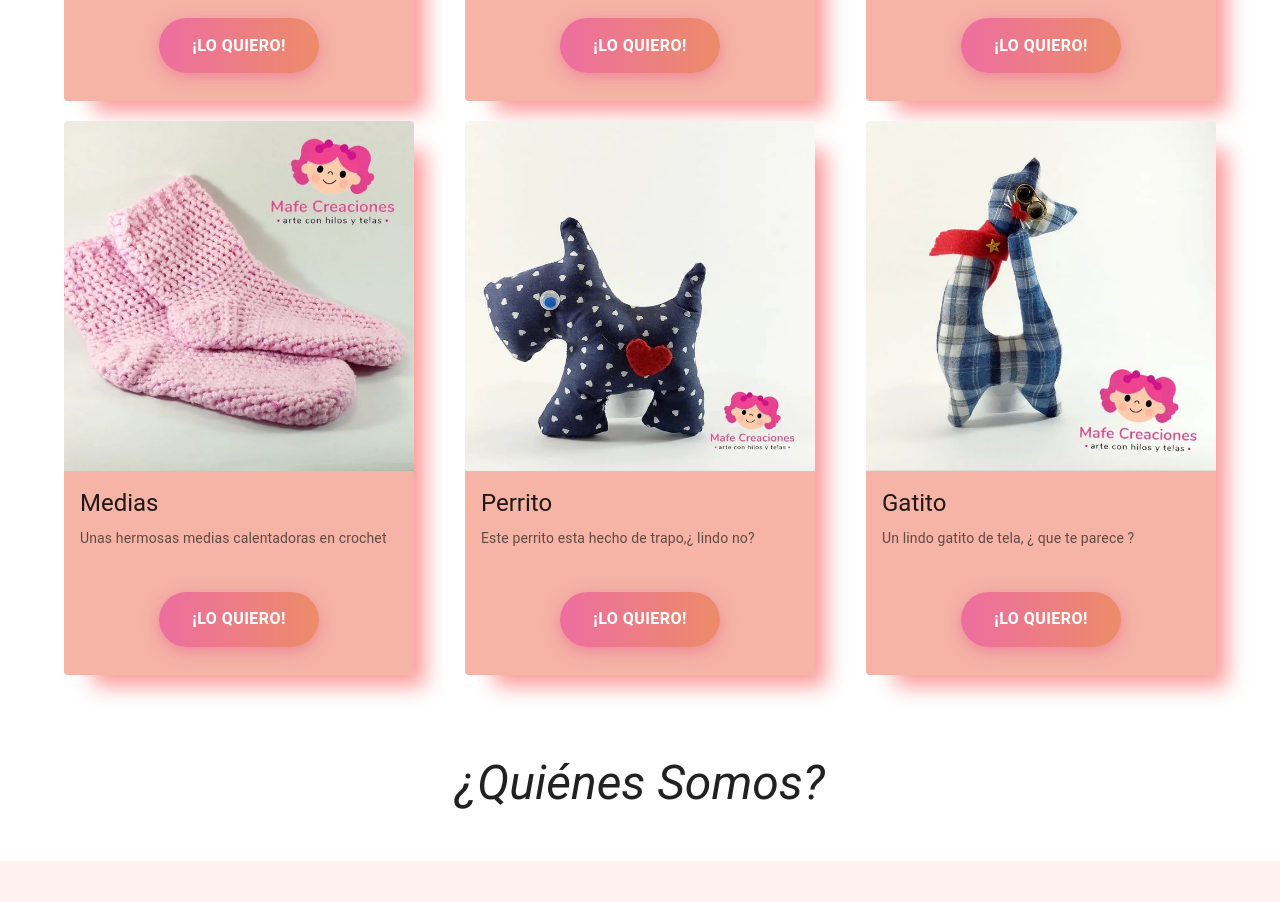
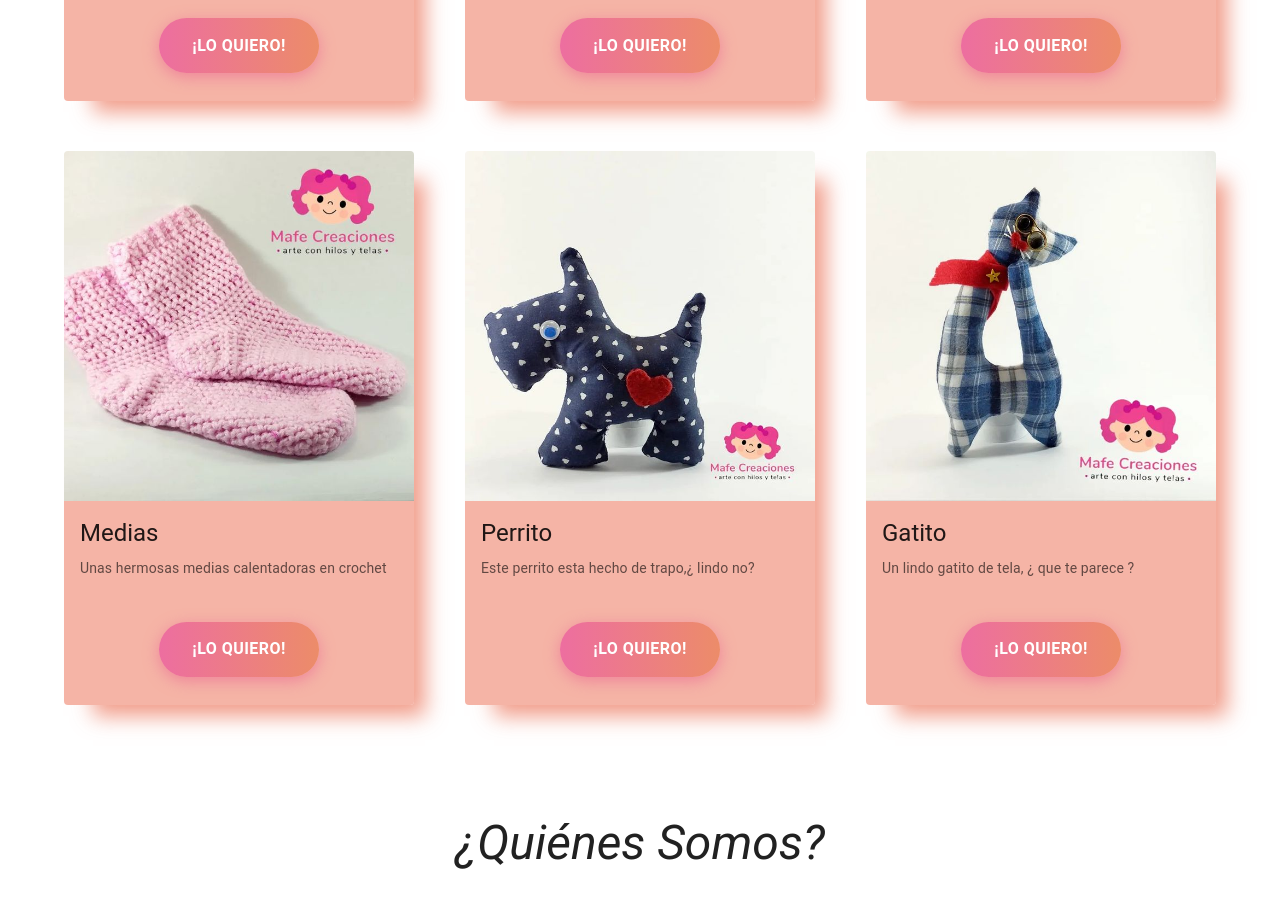
Before and after one commit to DiegoCP17/MafeCreaciones-Web, a React (Create React App) app: page / in a window 1280 px wide. Shown: the part 1220-2122 px from the top of the page. Built offline with nearby package versions, Linux system fonts and the light colour scheme.

Commit message:
Nevos estilos

```diff
--- a/src/components/AboutUs/StyleAboutUs.js
+++ b/src/components/AboutUs/StyleAboutUs.js
@@ -53,7 +53,7 @@ export const StyledImg = styled.img`
   max-width: 450px;
   max-height: 600px;
   object-fit: cover;
-  transition: all 0.3s ease-in-out; /* Agregar una transición suave */
+  transition: all 0.3s ease-in-out;
 
   && {
     height: 450px;
@@ -61,7 +61,7 @@ export const StyledImg = styled.img`
 
   &:hover {
     transform: scale(1.1);
-    box-shadow: 20px 20px 20px -10px rgba(244, 0, 0, 0.4);
+    box-shadow: 20px 20px 20px -10px rgba(238, 131, 107, 0.8);
   }
 `;
 
--- a/src/components/Gallery/StyleGallery.js
+++ b/src/components/Gallery/StyleGallery.js
@@ -12,9 +12,16 @@ import {
 
 export const StyledCard = styled(Card)`
   max-width: 350px;
+  margin-bottom: 30px;
   width: calc(33.33% - 20px);
   && {
-    box-shadow: 20px 20px 20px -9px rgba(244, 0, 0, 0.4);
+    box-shadow: 20px 20px 20px -9px rgba(238, 131, 107, 0.8);
+  }
+
+  &:hover {
+    transform: scale(1.1);
+    box-shadow: 20px 20px 20px -10px rgba(244, 0, 0, 0.3);
+    transition: all 0.2s ease-in;
   }
 `;
 
@@ -130,4 +137,6 @@ export const StyledContainer = styled(Container)`
   justify-content: space-between;
   gap: 20px;
   align-content: center;
+
+
 `;
```
Also changed, not shown: src/components/Banner/StyleBanner.js (line endings or trailing spaces).
